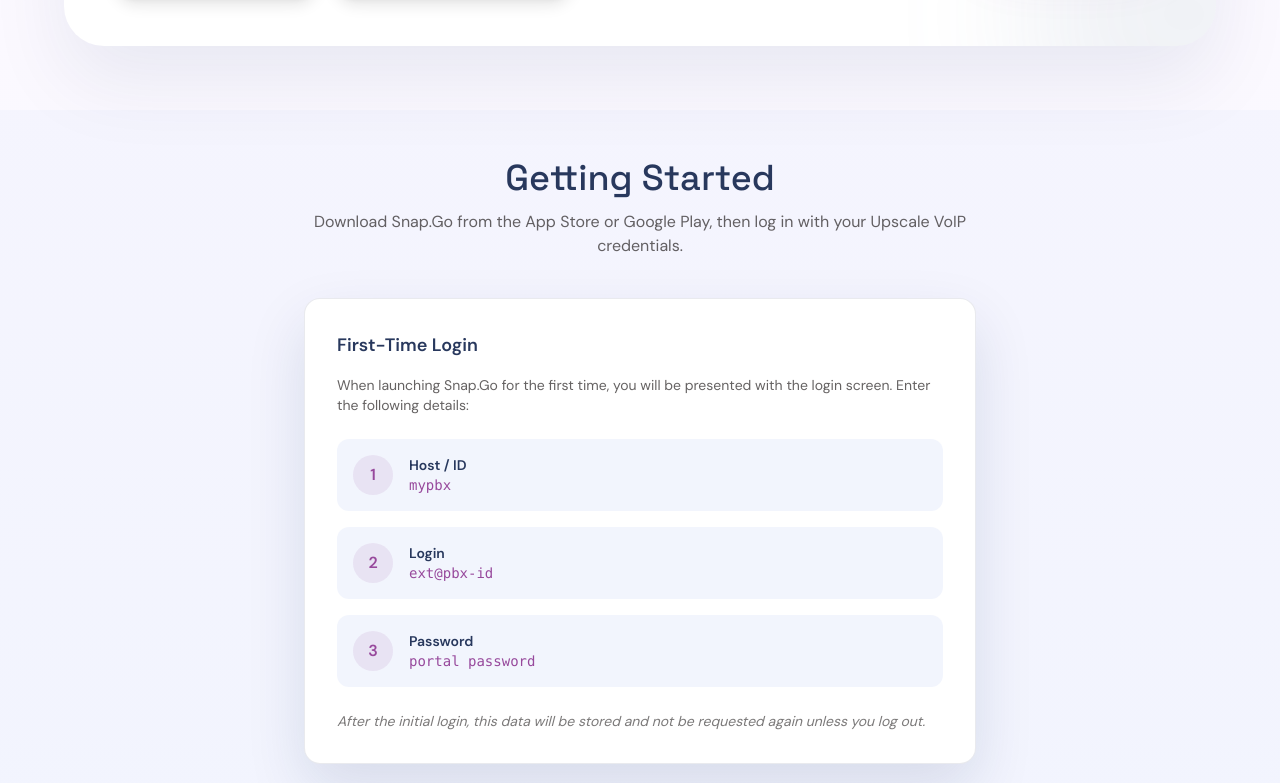
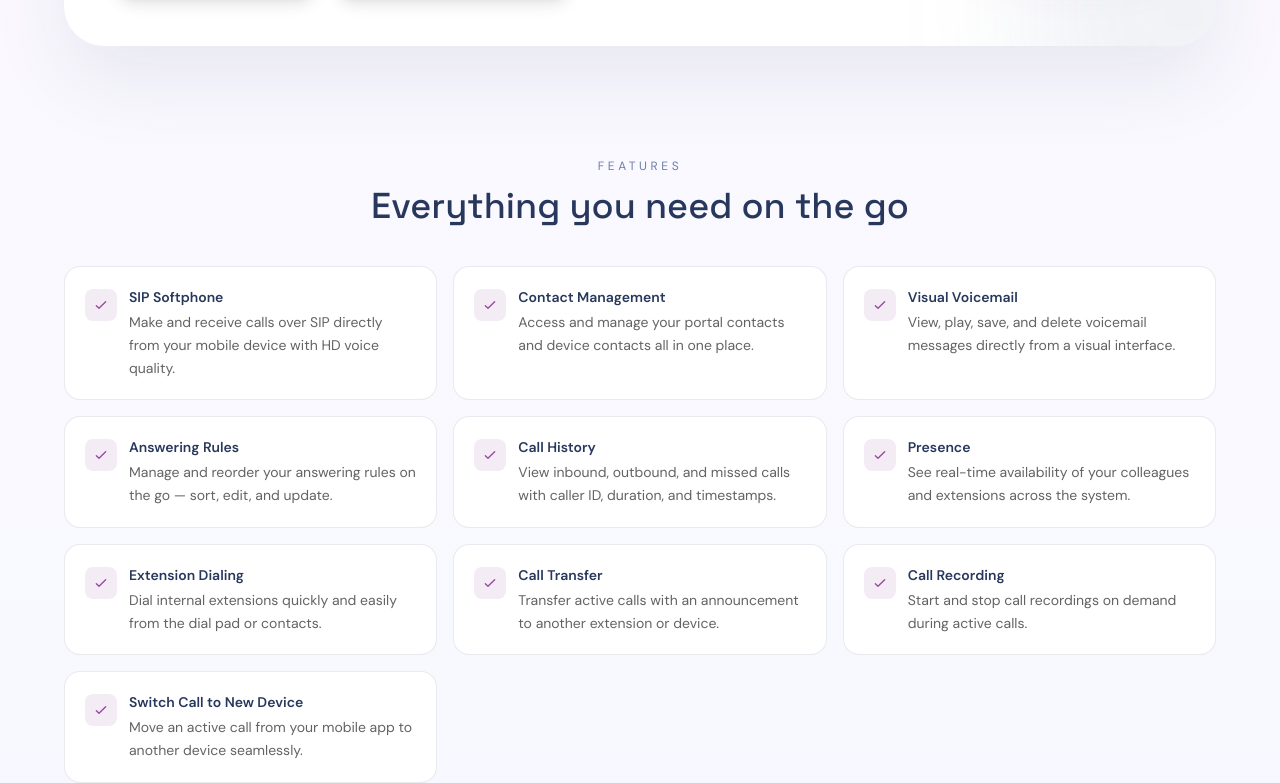
Before and after one commit to jriverasanz/upscale-voip-website, a React (Vite) app: page /apps in a window 1280 px wide. Shown: the part 517-1300 px from the top of the page. Built offline with nearby package versions, Linux system fonts and the light colour scheme.

Commit message:
Remove login info from Apps page

```diff
--- a/src/pages/Apps.jsx
+++ b/src/pages/Apps.jsx
@@ -3,16 +3,46 @@
 import Footer from "../components/Footer";
 
 const snapGoFeatures = [
-  { name: "SIP Softphone", desc: "Make and receive calls over SIP directly from your mobile device with HD voice quality." },
-  { name: "Contact Management", desc: "Access and manage your portal contacts and device contacts all in one place." },
-  { name: "Visual Voicemail", desc: "View, play, save, and delete voicemail messages directly from a visual interface." },
-  { name: "Answering Rules", desc: "Manage and reorder your answering rules on the go — sort, edit, and update." },
-  { name: "Call History", desc: "View inbound, outbound, and missed calls with caller ID, duration, and timestamps." },
-  { name: "Presence", desc: "See real-time availability of your colleagues and extensions across the system." },
-  { name: "Extension Dialing", desc: "Dial internal extensions quickly and easily from the dial pad or contacts." },
-  { name: "Call Transfer", desc: "Transfer active calls with an announcement to another extension or device." },
-  { name: "Call Recording", desc: "Start and stop call recordings on demand during active calls." },
-  { name: "Switch Call to New Device", desc: "Move an active call from your mobile app to another device seamlessly." },
+  {
+    name: "SIP Softphone",
+    desc: "Make and receive calls over SIP directly from your mobile device with HD voice quality.",
+  },
+  {
+    name: "Contact Management",
+    desc: "Access and manage your portal contacts and device contacts all in one place.",
+  },
+  {
+    name: "Visual Voicemail",
+    desc: "View, play, save, and delete voicemail messages directly from a visual interface.",
+  },
+  {
+    name: "Answering Rules",
+    desc: "Manage and reorder your answering rules on the go — sort, edit, and update.",
+  },
+  {
+    name: "Call History",
+    desc: "View inbound, outbound, and missed calls with caller ID, duration, and timestamps.",
+  },
+  {
+    name: "Presence",
+    desc: "See real-time availability of your colleagues and extensions across the system.",
+  },
+  {
+    name: "Extension Dialing",
+    desc: "Dial internal extensions quickly and easily from the dial pad or contacts.",
+  },
+  {
+    name: "Call Transfer",
+    desc: "Transfer active calls with an announcement to another extension or device.",
+  },
+  {
+    name: "Call Recording",
+    desc: "Start and stop call recordings on demand during active calls.",
+  },
+  {
+    name: "Switch Call to New Device",
+    desc: "Move an active call from your mobile app to another device seamlessly.",
+  },
 ];
 
 const callFunctions = [
@@ -63,7 +93,11 @@
                     href="#"
                     className="inline-flex items-center gap-2 px-6 py-3 rounded-full bg-black text-white font-semibold hover:bg-gray-800 transition-colors shadow-lg"
                   >
-                    <svg className="w-5 h-5" viewBox="0 0 24 24" fill="currentColor">
+                    <svg
+                      className="w-5 h-5"
+                      viewBox="0 0 24 24"
+                      fill="currentColor"
+                    >
                       <path d="M17.05 20.28c-.98.95-2.05.8-3.08.35-1.09-.46-2.09-.48-3.24 0-1.44.62-2.2.44-3.06-.35C2.79 15.25 3.51 7.59 9.05 7.31c1.35.07 2.29.74 3.08.8 1.18-.24 2.31-.93 3.57-.84 1.51.12 2.65.72 3.4 1.8-3.12 1.87-2.38 5.98.48 7.13-.57 1.5-1.31 2.99-2.54 4.09zM12.03 7.25c-.15-2.23 1.66-4.07 3.74-4.25.29 2.58-2.34 4.5-3.74 4.25z" />
                     </svg>
                     Download for iOS
@@ -72,7 +106,11 @@
                     href="#"
                     className="inline-flex items-center gap-2 px-6 py-3 rounded-full bg-black text-white font-semibold hover:bg-gray-800 transition-colors shadow-lg"
                   >
-                    <svg className="w-5 h-5" viewBox="0 0 24 24" fill="currentColor">
+                    <svg
+                      className="w-5 h-5"
+                      viewBox="0 0 24 24"
+                      fill="currentColor"
+                    >
                       <path d="M3.609 1.814L13.792 12 3.61 22.186a.996.996 0 01-.61-.92V2.734a1 1 0 01.609-.92zm10.89 10.893l2.302 2.302-10.937 6.333 8.635-8.635zm3.199-3.199l2.807 1.626a1 1 0 010 1.732l-2.807 1.626L15.206 12l2.492-2.492zM5.864 2.658L16.8 8.99l-2.302 2.302-8.634-8.634z" />
                     </svg>
                     Download for Android
@@ -85,77 +123,12 @@
                     <div className="w-20 h-20 rounded-2xl bg-gradient-to-br from-brand-violet to-brand-navy flex items-center justify-center mx-auto shadow-lg">
                       <span className="text-white font-bold text-2xl">SG</span>
                     </div>
-                    <p className="mt-3 text-sm font-semibold text-brand-navy">Snap.Go</p>
-                  </div>
-                </div>
-              </div>
-            </div>
-          </div>
-        </section>
-
-        {/* Getting Started / Login */}
-        <section className="py-12 px-4 bg-brand-softblue/30">
-          <div className="max-w-6xl mx-auto">
-            <div className="text-center mb-10">
-              <h2 className="font-display text-3xl md:text-4xl text-brand-navy">
-                Getting Started
-              </h2>
-              <p className="mt-3 text-brand-charcoal/70 max-w-2xl mx-auto">
-                Download Snap.Go from the App Store or Google Play, then log in
-                with your Upscale VoIP credentials.
-              </p>
-            </div>
-            <div className="max-w-2xl mx-auto bg-white rounded-2xl border border-brand-navy/10 p-8 shadow-card">
-              <h3 className="font-semibold text-lg text-brand-navy mb-4">
-                First-Time Login
-              </h3>
-              <p className="text-sm text-brand-charcoal/70 mb-6">
-                When launching Snap.Go for the first time, you will be presented
-                with the login screen. Enter the following details:
-              </p>
-              <div className="space-y-4">
-                <div className="flex items-center gap-4 p-4 bg-brand-softblue/50 rounded-xl">
-                  <div className="w-10 h-10 rounded-full bg-brand-violet/10 flex items-center justify-center text-brand-violet font-bold">
-                    1
-                  </div>
-                  <div>
-                    <p className="font-semibold text-brand-navy text-sm">
-                      Host / ID
-                    </p>
-                    <p className="text-brand-violet font-mono text-sm">mypbx</p>
-                  </div>
-                </div>
-                <div className="flex items-center gap-4 p-4 bg-brand-softblue/50 rounded-xl">
-                  <div className="w-10 h-10 rounded-full bg-brand-violet/10 flex items-center justify-center text-brand-violet font-bold">
-                    2
-                  </div>
-                  <div>
-                    <p className="font-semibold text-brand-navy text-sm">
-                      Login
-                    </p>
-                    <p className="text-brand-violet font-mono text-sm">
-                      ext@pbx-id
-                    </p>
-                  </div>
-                </div>
-                <div className="flex items-center gap-4 p-4 bg-brand-softblue/50 rounded-xl">
-                  <div className="w-10 h-10 rounded-full bg-brand-violet/10 flex items-center justify-center text-brand-violet font-bold">
-                    3
-                  </div>
-                  <div>
-                    <p className="font-semibold text-brand-navy text-sm">
-                      Password
-                    </p>
-                    <p className="text-brand-violet font-mono text-sm">
-                      portal password
+                    <p className="mt-3 text-sm font-semibold text-brand-navy">
+                      Snap.Go
                     </p>
                   </div>
                 </div>
               </div>
-              <p className="mt-6 text-sm text-brand-charcoal/60 italic">
-                After the initial login, this data will be stored and not be
-                requested again unless you log out.
-              </p>
             </div>
           </div>
         </section>
@@ -289,7 +262,8 @@
                 {/* Side Nav */}
                 <div className="bg-white rounded-2xl border border-brand-navy/10 p-6 shadow-card">
                   <h3 className="font-semibold text-lg text-brand-navy flex items-center gap-2">
-                    <span className="text-brand-violet">☰</span> Side Navigation
+                    <span className="text-brand-violet">☰</span> Side
+                    Navigation
                   </h3>
                   <p className="mt-2 text-sm text-brand-charcoal/70 leading-relaxed">
                     Open the side menu by pressing the Menu icon or swiping
@@ -335,7 +309,11 @@
                 href="#"
                 className="inline-flex items-center gap-2 px-6 py-3 rounded-full bg-white text-brand-violet font-semibold hover:bg-gray-100 transition-colors"
               >
-                <svg className="w-5 h-5" viewBox="0 0 24 24" fill="currentColor">
+                <svg
+                  className="w-5 h-5"
+                  viewBox="0 0 24 24"
+                  fill="currentColor"
+                >
                   <path d="M17.05 20.28c-.98.95-2.05.8-3.08.35-1.09-.46-2.09-.48-3.24 0-1.44.62-2.2.44-3.06-.35C2.79 15.25 3.51 7.59 9.05 7.31c1.35.07 2.29.74 3.08.8 1.18-.24 2.31-.93 3.57-.84 1.51.12 2.65.72 3.4 1.8-3.12 1.87-2.38 5.98.48 7.13-.57 1.5-1.31 2.99-2.54 4.09zM12.03 7.25c-.15-2.23 1.66-4.07 3.74-4.25.29 2.58-2.34 4.5-3.74 4.25z" />
                 </svg>
                 iOS App Store
@@ -344,7 +322,11 @@
                 href="#"
                 className="inline-flex items-center gap-2 px-6 py-3 rounded-full bg-white text-brand-violet font-semibold hover:bg-gray-100 transition-colors"
               >
-                <svg className="w-5 h-5" viewBox="0 0 24 24" fill="currentColor">
+                <svg
+                  className="w-5 h-5"
+                  viewBox="0 0 24 24"
+                  fill="currentColor"
+                >
                   <path d="M3.609 1.814L13.792 12 3.61 22.186a.996.996 0 01-.61-.92V2.734a1 1 0 01.609-.92zm10.89 10.893l2.302 2.302-10.937 6.333 8.635-8.635zm3.199-3.199l2.807 1.626a1 1 0 010 1.732l-2.807 1.626L15.206 12l2.492-2.492zM5.864 2.658L16.8 8.99l-2.302 2.302-8.634-8.634z" />
                 </svg>
                 Google Play
```
